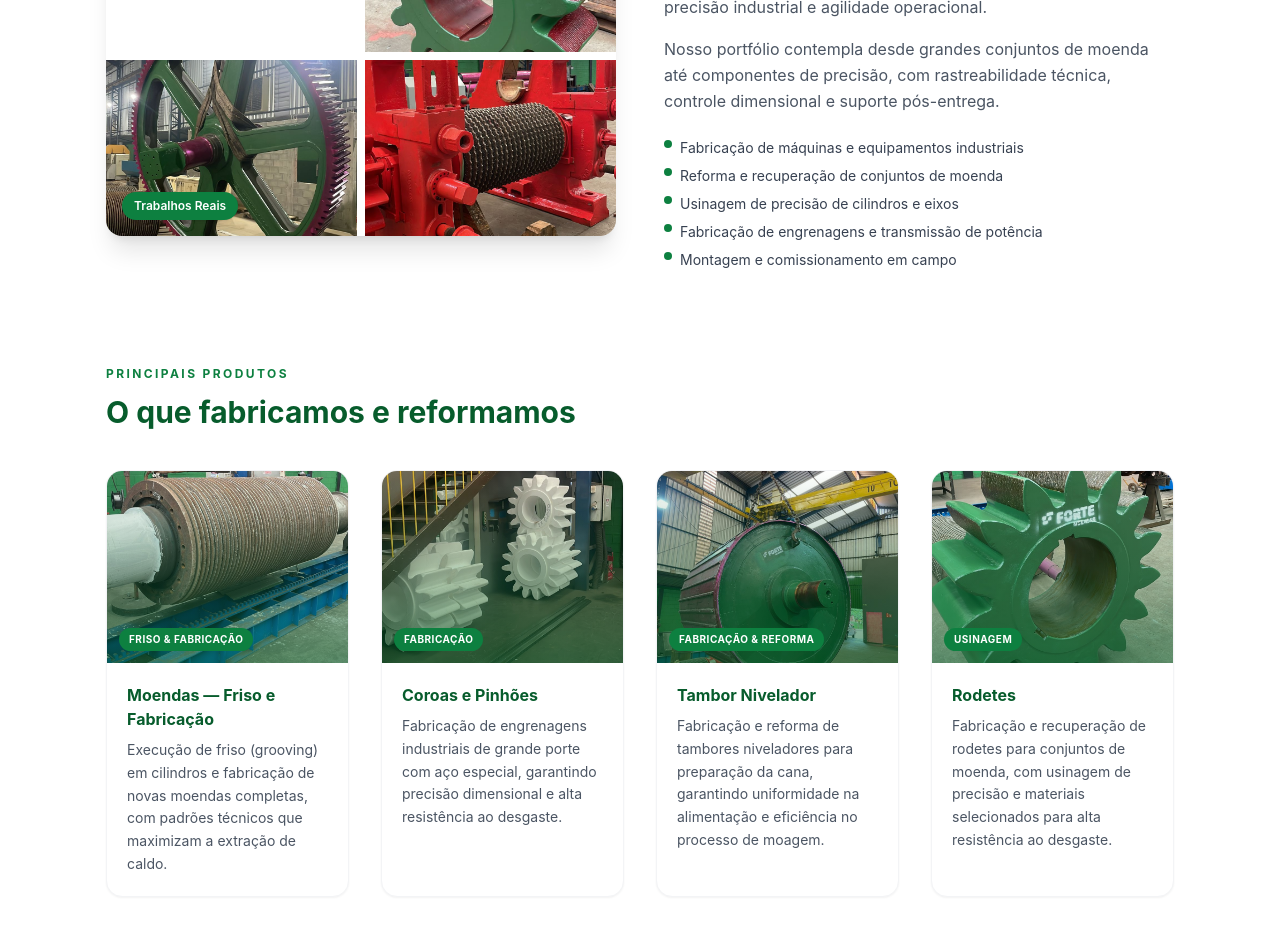
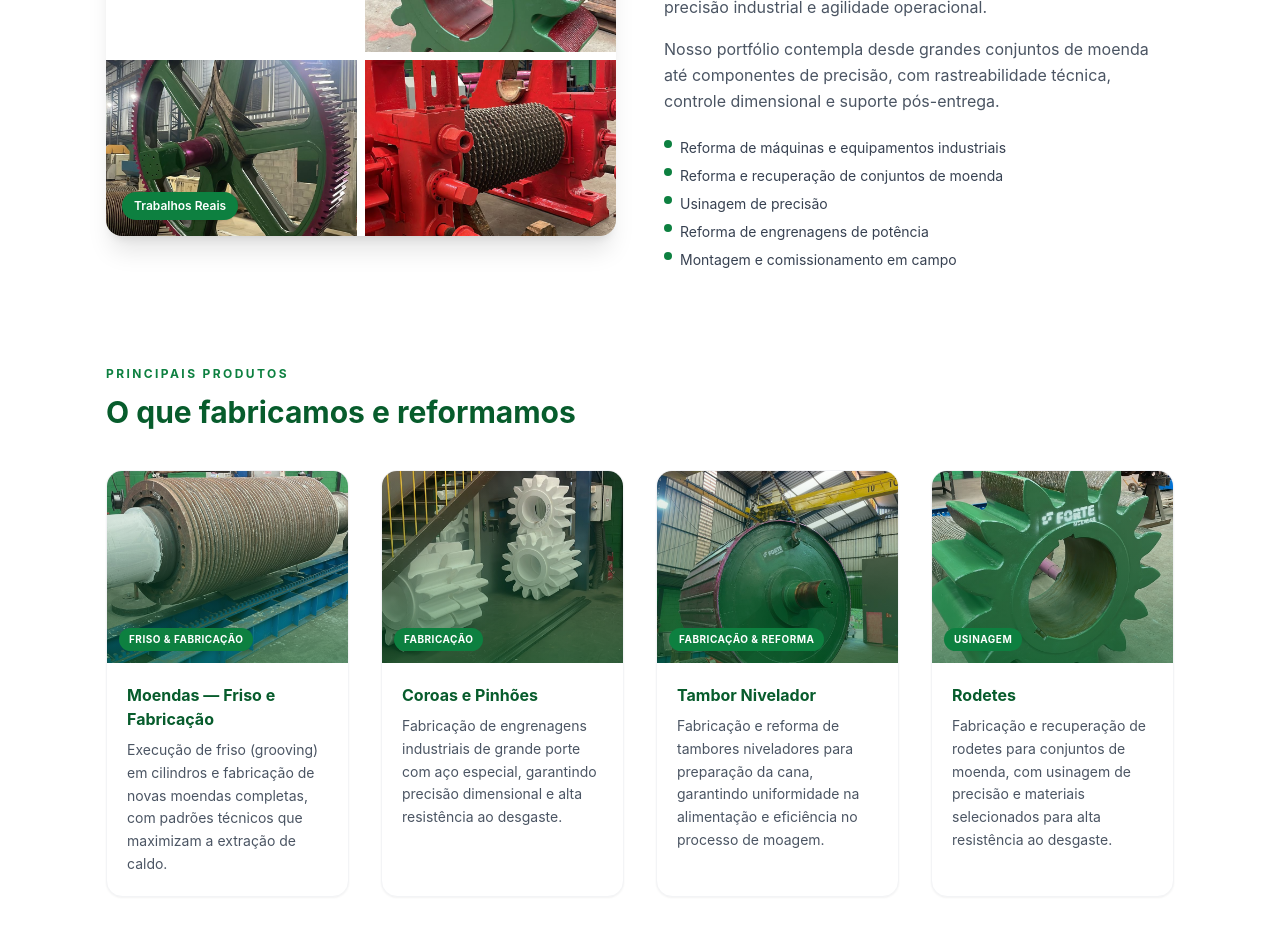
Before and after one commit to thiagoxporfirio/fortemoendas, a React (Vite) app: page / in a window 1280 px wide. Shown: the part 1500-2428 px from the top of the page. Built offline with nearby package versions, Linux system fonts and the light colour scheme; grey boxes are pictures that could not be loaded.

Commit message:
update service descriptions in WhatWeDo component for clarity and accuracy

```diff
--- a/src/components/organisms/WhatWeDo.tsx
+++ b/src/components/organisms/WhatWeDo.tsx
@@ -190,10 +190,10 @@ export default function WhatWeDo() {
 
 						<ul className="mt-6 space-y-2">
 							{[
-								"Fabricação de máquinas e equipamentos industriais",
+								"Reforma de máquinas e equipamentos industriais",
 								"Reforma e recuperação de conjuntos de moenda",
-								"Usinagem de precisão de cilindros e eixos",
-								"Fabricação de engrenagens e transmissão de potência",
+								"Usinagem de precisão",
+								"Reforma de engrenagens de potência",
 								"Montagem e comissionamento em campo"
 							].map(item => (
 								<li
```
